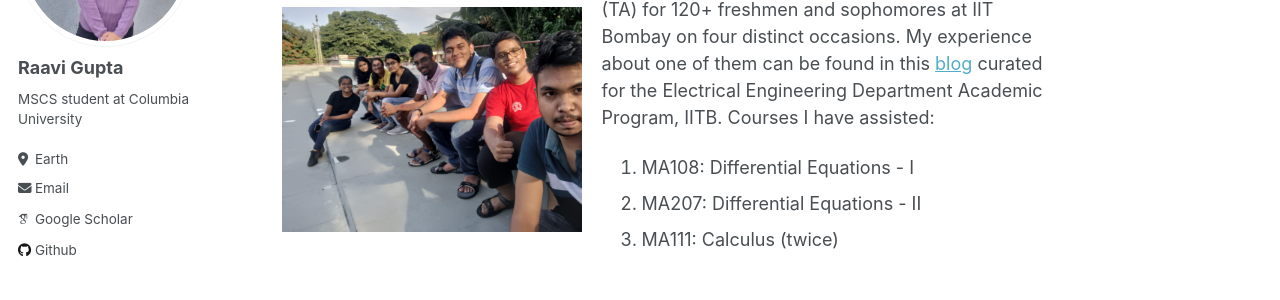
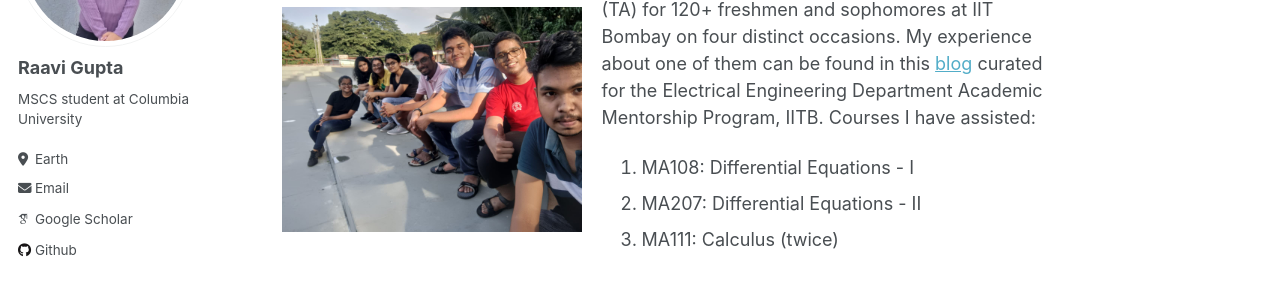
Before and after one commit to raavi02/raavi02.github.io, a Jekyll site: the page built from _teaching/MA-courses.md, in a window 1280 px wide and 1187 px high. Shown: the part 234-534 px from the top of the window. Built offline with Jekyll 4.4.1, drawn with Linux system fonts in a browser that asks for light colours; some web fonts are replaced.

```diff
--- a/_pages/internships.html
+++ b/_pages/internships.html
@@ -7,6 +7,7 @@ author_profile: true
 
 {% include base_path %}
 
+
 {% for post in site.internships reversed %}
   {% include archive-single.html %}
 {% endfor %}
--- a/_teaching/MA-courses.md
+++ b/_teaching/MA-courses.md
@@ -12,7 +12,7 @@ location: "Mumbai, India"
   <img src="../images/tutees.jpg" alt="Me (in the yellow T-shirt) with the tutees (quite few cause of last day) after giving them a treat!)" width="300" style="margin-right: 20px;">
  <div>
     <p>
-      I have had the pleasure to be a Teaching Assistant (TA) for 120+ freshmen and sophomores at IIT Bombay on four distinct occasions. My experience about one of them can be found in this <a href="https://ee-damp.github.io/2022-12-21-TAship_blogs_MA111/" target="_blank">blog</a> curated for the Electrical Engineering Department Academic Program, IITB. Courses I have assisted:
+      I have had the pleasure to be a Teaching Assistant (TA) for 120+ freshmen and sophomores at IIT Bombay on four distinct occasions. My experience about one of them can be found in this <a href="https://ee-damp.github.io/2022-12-21-TAship_blogs_MA111/" target="_blank">blog</a> curated for the Electrical Engineering Department Academic Mentorship Program, IITB. Courses I have assisted:
     </p>
     <ol>
         <li>MA108: Differential Equations - I</li>
```
Also changed, not shown: _pages/publications.md (+1 -1 lines), _publications/2024-02-20-paper-title-number-1.md (deleted, +0 -13 lines), _publications/anzcc.md (added, +18 -0 lines), images/anzcc.png (added).
